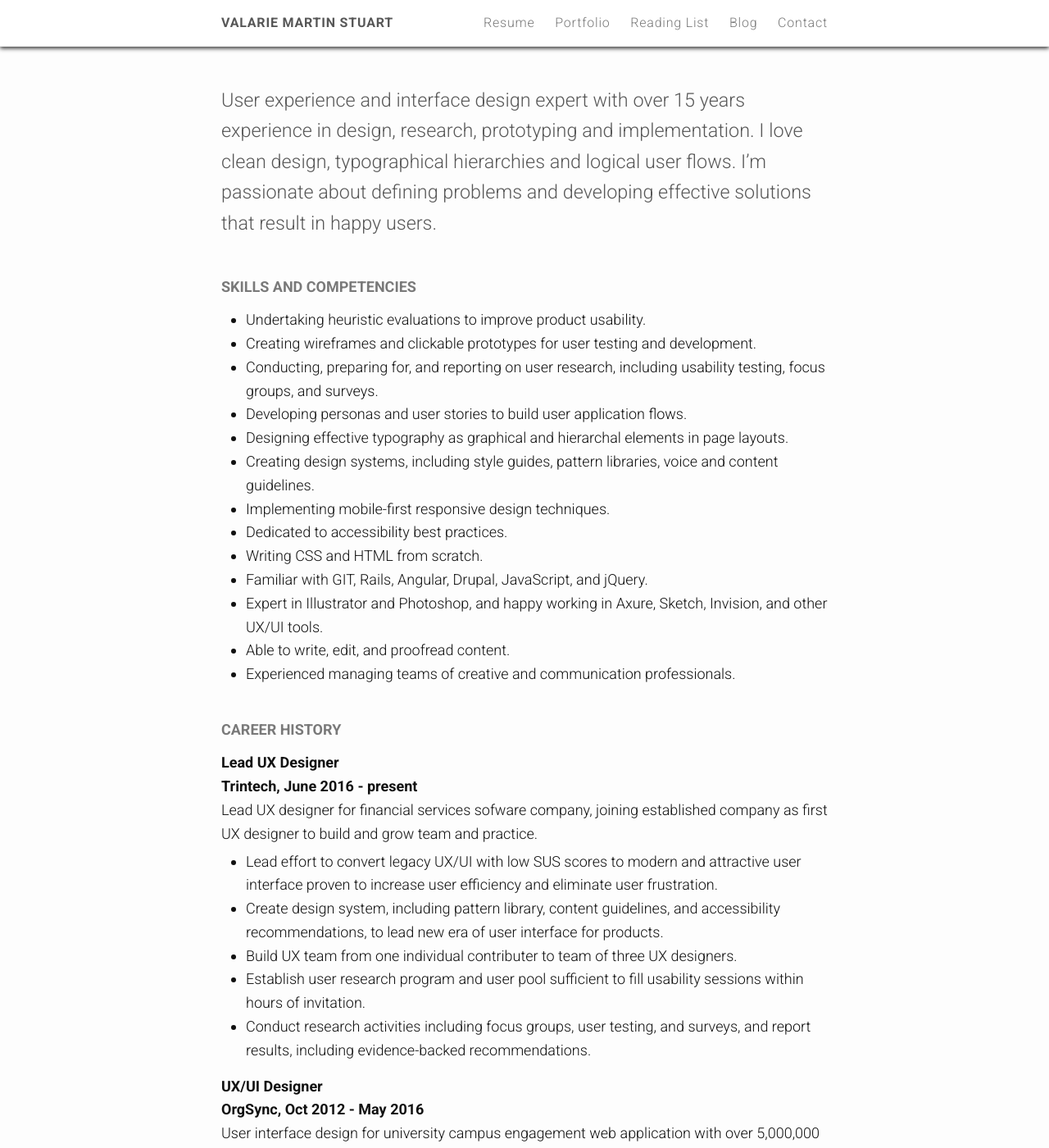
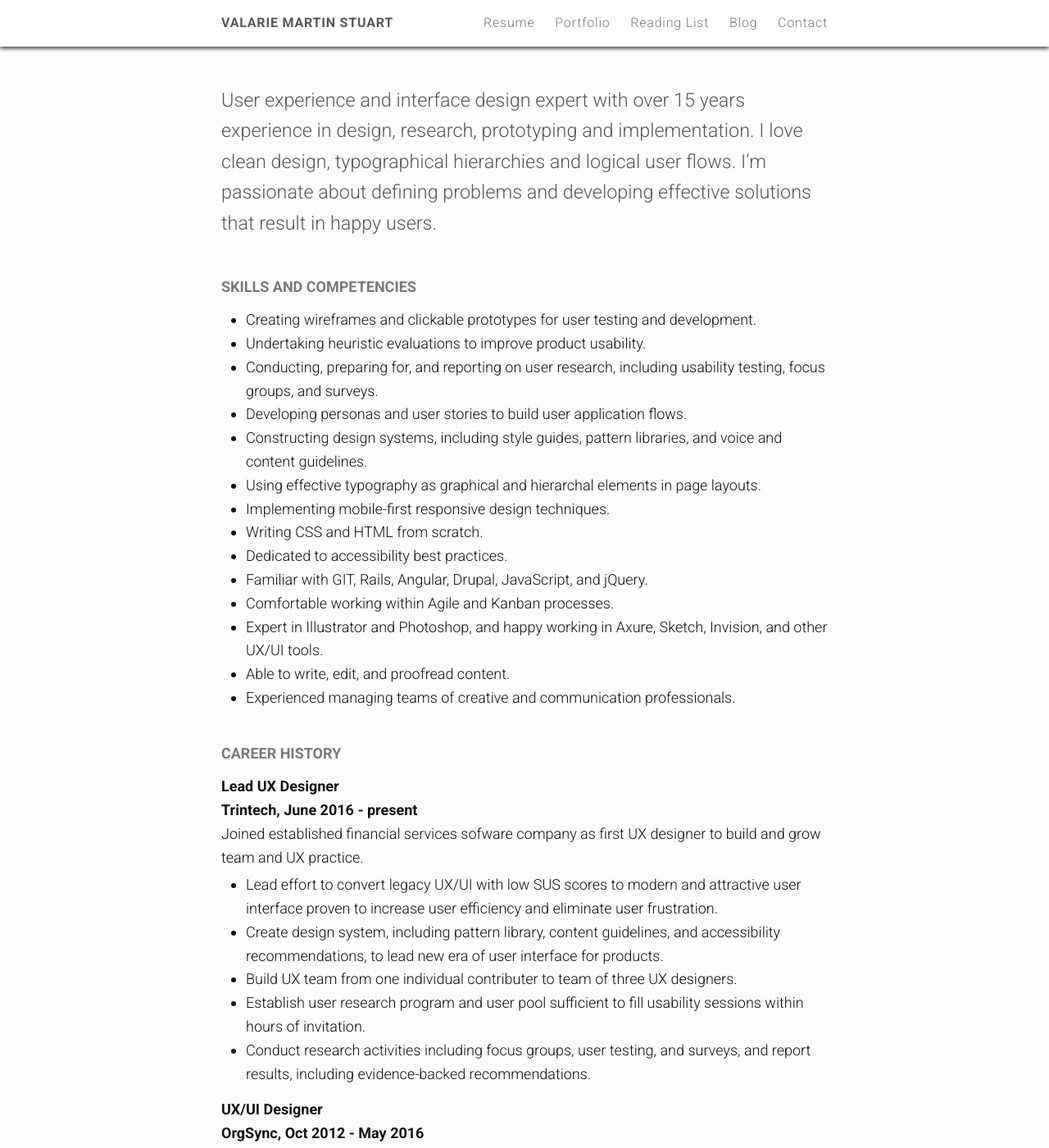
Before and after one commit to valariems/valariems.github.io, a Jekyll site: the page built from resume.md, in a window 1280 px wide and 1400 px high. Shown: the whole window at 82% size. Built offline with Jekyll 4.4.1, drawn with Linux system fonts in a browser that asks for light colours; nearby versions of some CDN libraries; some of the changed text lies outside the part shown.

Commit message:
Update resume.

```diff
--- a/resume.md
+++ b/resume.md
@@ -9,16 +9,17 @@ User experience and interface design expert with over 15 years experience in des
 
 ## Skills and competencies
 
+  * Creating wireframes and clickable prototypes for user testing and development.
   * Undertaking heuristic evaluations to improve product usability.
-  * Creating wireframes and clickable prototypes for user testing and development.
   * Conducting, preparing for, and reporting on user research, including usability testing, focus groups, and surveys.
   * Developing personas and user stories to build user application flows.
-  * Designing effective typography as graphical and hierarchal elements in page layouts.
-  * Creating design systems, including style guides, pattern libraries, voice and content guidelines.
+  * Constructing design systems, including style guides, pattern libraries, and voice and content guidelines.
+  * Using effective typography as graphical and hierarchal elements in page layouts.
   * Implementing mobile-first responsive design techniques.
+  * Writing CSS and HTML from scratch.
   * Dedicated to accessibility best practices.
-  * Writing CSS and HTML from scratch.
   * Familiar with GIT, Rails, Angular, Drupal, JavaScript, and jQuery.
+  * Comfortable working within Agile and Kanban processes.
   * Expert in Illustrator and Photoshop, and happy working in Axure, Sketch, Invision, and other UX/UI tools.
   * Able to write, edit, and proofread content.
   * Experienced managing teams of creative and communication professionals.
@@ -26,7 +27,7 @@ User experience and interface design expert with over 15 years experience in des
 ## Career history
 
 ### Lead UX Designer <br />Trintech,  June 2016 - present
-Lead UX designer for financial services sofware company, joining established company as first UX designer to build and grow team and practice.
+Joined established financial services sofware company as first UX designer to build and grow team and UX practice.
 
   * Lead effort to convert legacy UX/UI with low SUS scores to modern and attractive user interface proven to increase user efficiency and eliminate user frustration.
   * Create design system, including pattern library, content guidelines, and accessibility recommendations, to lead new era of user interface for products.
```
Also changed, not shown: other parts of resume.md (+1 -1 lines).
